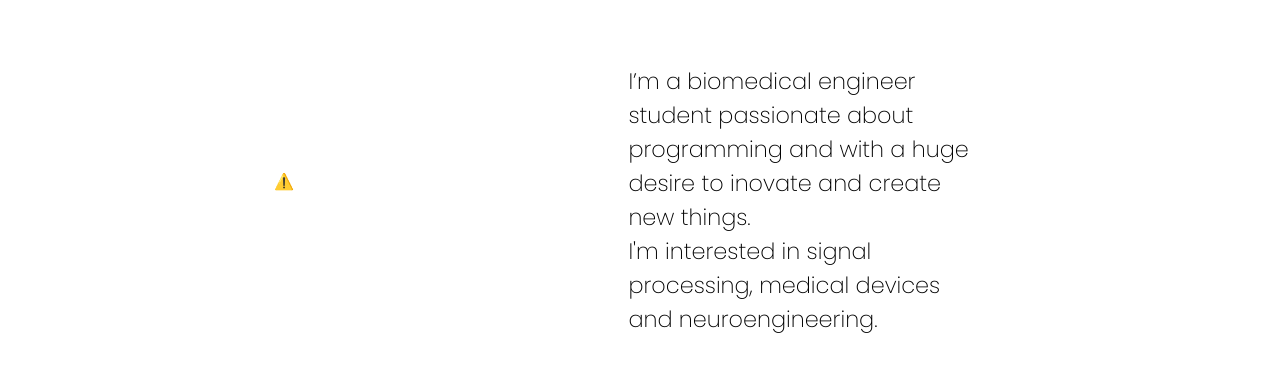
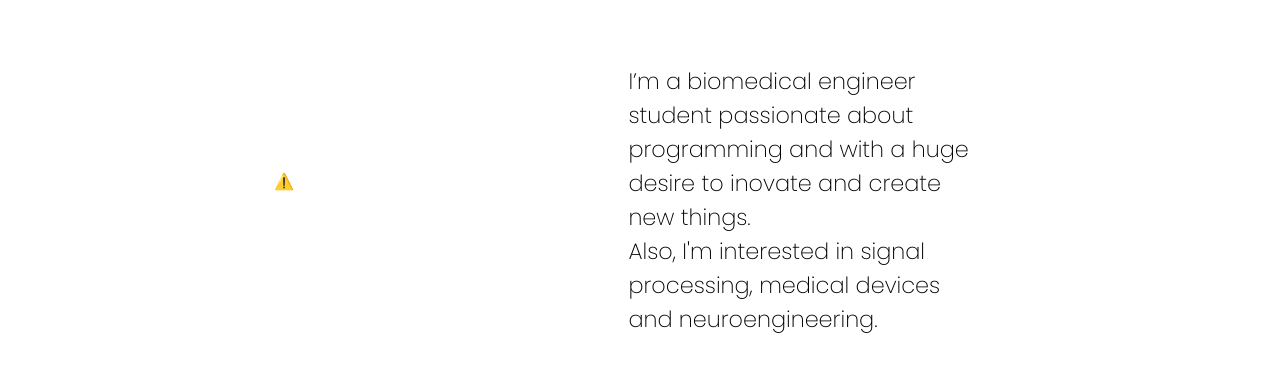
Before and after one commit to Adriano3ds/Adriano3ds.github.io, a plain HTML site: page index.html in a window 1280 px wide. Shown: the part 520-906 px from the top of the page. Drawn offline with nearby package versions, Linux system fonts and the light colour scheme; no server answers.

Commit message:
Added missing word

```diff
--- a/index.html
+++ b/index.html
@@ -27,7 +27,7 @@
 		<section class="about-me">
 			<h2 class="section-title">About Me</h2>
 			<lottie-player src="https://assets5.lottiefiles.com/packages/lf20_sSF6EG.json" background="transparent" speed="1"  style="width: 300px; height: 300px;" loop autoplay></lottie-player>
-			<p class="about-me-text">I’m a biomedical engineer student passionate about programming and with a huge desire to inovate and create new things.<br>I'm interested in signal processing, medical devices and neuroengineering.</p>
+			<p class="about-me-text">I’m a biomedical engineer student passionate about programming and with a huge desire to inovate and create new things.<br>Also, I'm interested in signal processing, medical devices and neuroengineering.</p>
 		</section>
 		<section class="known-technologies">
 			<h2 class="section-title">Known Technologies</h2>
```
